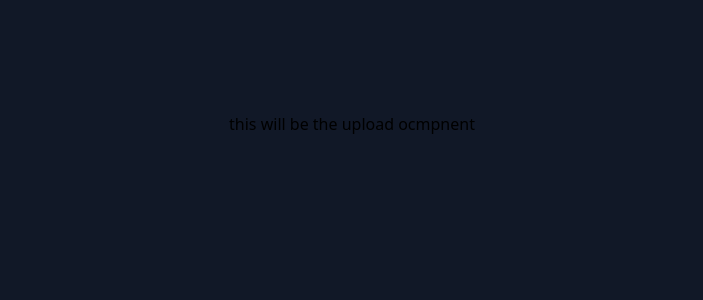
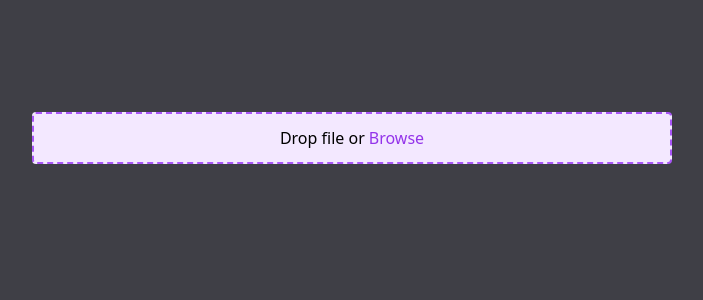
Before and after one commit to benjaminkent/component-learning, a Vue app: page / in a window 1280 px wide. Shown: the top 300 px of the page, without its empty margins (288-991 px from the left). Built offline with nearby package versions, Linux system fonts and the light colour scheme.

Commit message:
putting in the base stuff

```diff
--- /dev/null
+++ b/src/components/EmitUpload.vue
@@ -0,0 +1,32 @@
+<template>
+  <label
+    for="slot-uploader"
+    class="w-full py-3 bg-purple-100 rounded border-2 border-dashed border-purple-500 flex justify-center cursor-pointer"
+    >Drop file or <span class="text-purple-600 ml-1">Browse</span></label
+  >
+  <input
+    id="slot-uploader"
+    class="hidden"
+    type="file"
+    accept="image/*,.pdf"
+    @change="handleUpload"
+  />
+</template>
+
+<script setup lang="ts">
+defineEmits<{}>();
+
+function handleUpload(e: Event) {
+  const target = e.target as HTMLInputElement;
+
+  if (!target || !target.files) return;
+
+  const uploadedFile = target.files[0];
+
+  const fileFormData = new FormData();
+
+  fileFormData.append(uploadedFile.name, uploadedFile);
+
+  // emit event
+}
+</script>
--- a/src/components/SlotUpload.vue
+++ /dev/null
@@ -1,5 +0,0 @@
-<template>
-  <div>this will be the upload ocmpnent</div>
-</template>
-
-<script setup lang="ts"></script>
--- a/src/pages/Home.vue
+++ b/src/pages/Home.vue
@@ -1,9 +1,11 @@
 <template>
-  <div class="flex flex-col items-center gap-8 bg-gray-900 h-screen pt-28">
-    <SlotUpload />
+  <div class="flex flex-col items-center gap-8 bg-zinc-700 h-screen pt-28">
+    <div class="w-1/2">
+      <EmitUpload />
+    </div>
   </div>
 </template>
 
 <script setup lang="ts">
-import SlotUpload from '@/components/SlotUpload.vue';
+import EmitUpload from '@/components/EmitUpload.vue';
 </script>
```
